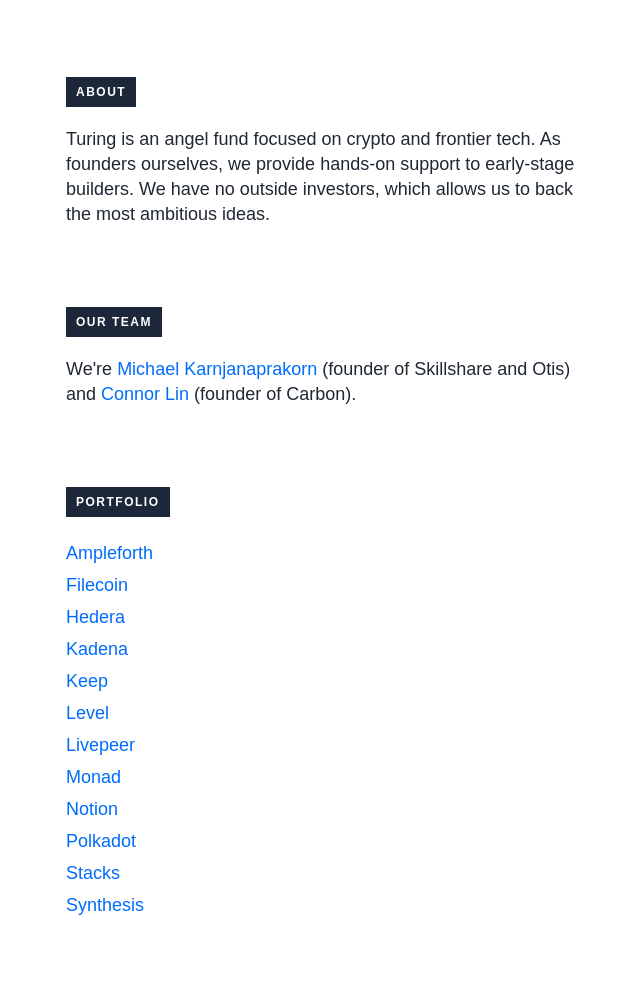
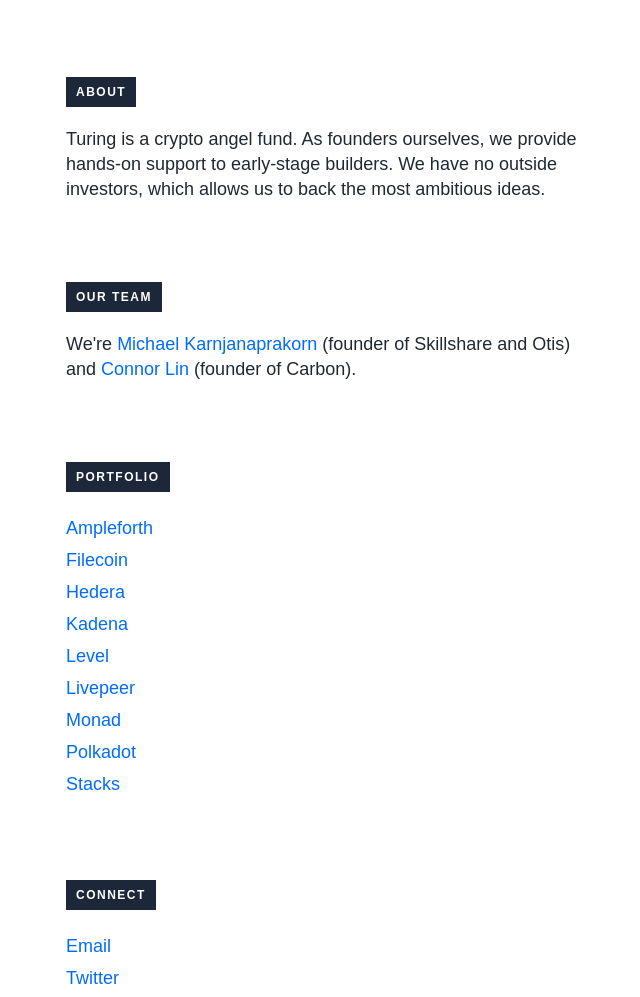
Before and after one commit to turingcapital/turingcapital.github.io, a plain HTML site: page index.html in a window 1280 px wide. Shown: the part 740-1737 px from the top of the page, without its empty margins (318-958 px from the left). Drawn offline with Linux system fonts and the light colour scheme; a web font is replaced by a local one.

Commit message:
Update index.html

```diff
--- a/index.html
+++ b/index.html
@@ -37,7 +37,7 @@
             <div class="section-title">
               About
             </div>
-            <div>Turing is an angel fund focused on crypto and frontier tech. As founders ourselves, we provide hands-on support to early-stage builders. We have no outside investors, which allows us to back the most ambitious ideas.
+            <div>Turing is a crypto angel fund. As founders ourselves, we provide hands-on support to early-stage builders. We have no outside investors, which allows us to back the most ambitious ideas.
             </div>
         </section>
 
@@ -58,19 +58,15 @@
  	    <div class="section-title">Portfolio</div>
 
    <div class="link-list">
-
     <a href="https://www.ampleforth.org/" target="_blank">Ampleforth</a><br>
     <a href="https://filecoin.io/" target="_blank">Filecoin</a><br>
     <a href="https://hedera.com/" target="_blank">Hedera</a><br>
     <a href="https://kadena.io/" target="_blank">Kadena</a><br>
-    <a href="https://keep.network/" target="_blank">Keep</a><br>
     <a href="https://www.level.money/" target="_blank">Level</a><br>
     <a href="https://livepeer.org/" target="_blank">Livepeer</a><br>
     <a href="https://www.monad.xyz/" target="_blank">Monad</a><br>
-    <a href="https://www.notion.com/" target="_blank">Notion</a><br>
     <a href="https://polkadot.network/" target="_blank">Polkadot</a><br>
     <a href="https://www.stacks.co/" target="_blank">Stacks</a><br>
-    <a href="https://www.synthesis.com" target="_blank">Synthesis</a><br>
    </div>
 
 </section>
```
